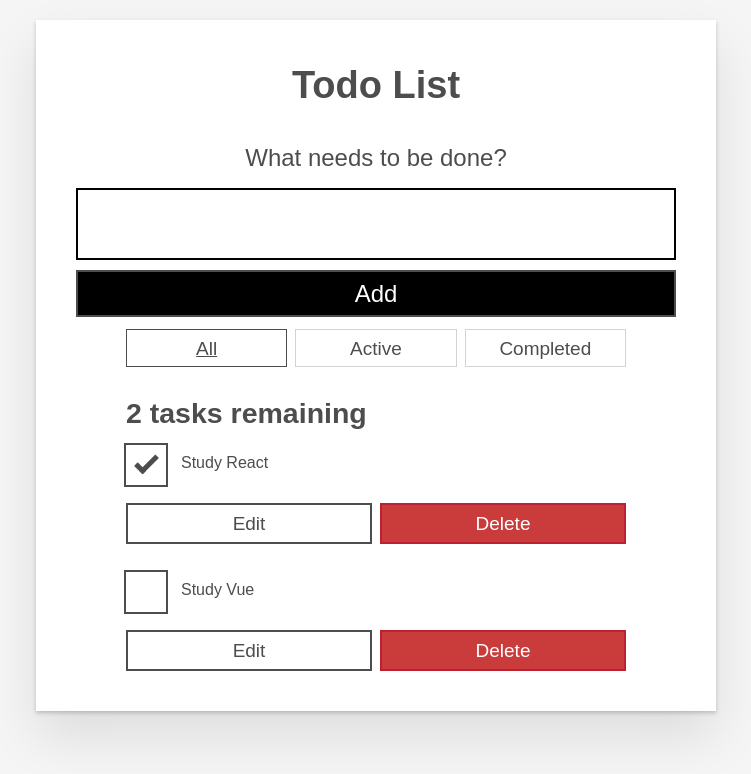
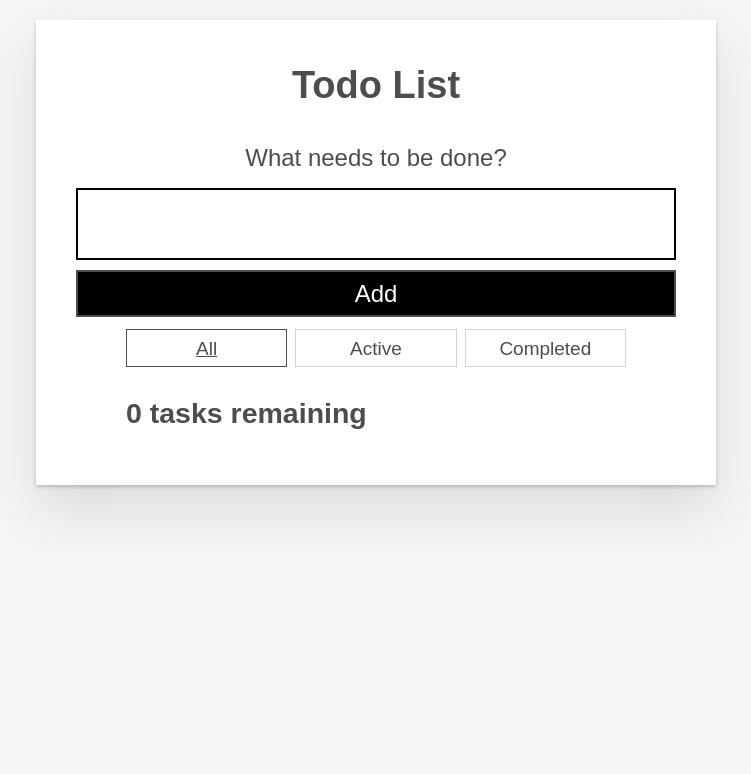
Before and after one commit to gaomingyang/todo-list-react, a React (Create React App) app: page / in a window 1280 px wide. Shown: the top 774 px of the page, without its empty margins (264-1015 px from the left). Built offline with nearby package versions, Linux system fonts and the light colour scheme.

Commit message:
use browser's localStorage to storage the todo data, improve user's experience

```diff
--- a/src/App.js
+++ b/src/App.js
@@ -1,10 +1,27 @@
-import React,{ useState } from "react";
+import React,{ useState, useEffect } from "react";
 import {nanoid} from "nanoid"
 import Form from "./components/Form";
 import FilterButton from "./components/FilterButton";
 import Todo from "./components/Todo";
 
 function App(props) {
+  // const [tasks,setTasks] = useState(props.tasks);
+  const [tasks,setTasks] = useState([]);
+
+  useEffect(()=>{
+    //组件挂载时，从localStorage里面取数据
+    const taskData = localStorage.getItem["todo_data"]
+    if (taskData) {
+      const parsedTasks = JSON.parse(taskData)
+      setTasks(parsedTasks)
+    }
+  },[])
+
+  //当task数据变化时，将数据异步写入到localStorage里面
+  useEffect(()=>{
+    localStorage.setItem('todo_data',JSON.stringify(tasks))
+  },[tasks])
+
   const [filter, setFilter] = useState("All");
   const FILTER_MAP = {
     All: () => true,
@@ -12,7 +29,6 @@ function App(props) {
     Completed: (task) => task.completed,
   };
   const FILTER_NAMES = Object.keys(FILTER_MAP);
-  // console.log(FILTER_NAMES)
 
   const filterList = FILTER_NAMES.map((name) => (
     <FilterButton
@@ -23,7 +39,7 @@ function App(props) {
     />
   ));
 
-  const [tasks,setTasks] = useState(props.tasks);
+
 
 
   function addTask(name) {
--- a/src/index.js
+++ b/src/index.js
@@ -2,12 +2,12 @@ import React from 'react';
 import ReactDOM from 'react-dom/client';
 import './index.css';
 import App from './App';
-const DATA = [
-  { id: "todo-0", name: "Study React", completed: true },
-  { id: "todo-2", name: "Study Vue", completed: false },
-];
+// const DATA = [
+//   // { id: "todo-0", name: "Study React", completed: true },
+// ];
 
 const root = ReactDOM.createRoot(document.getElementById('root'));
 root.render(
-  <App tasks={DATA}/>
+  // <App tasks={DATA}/>
+  <App />
 );
```
